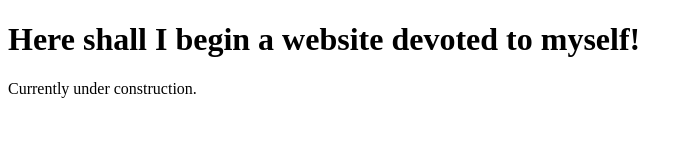
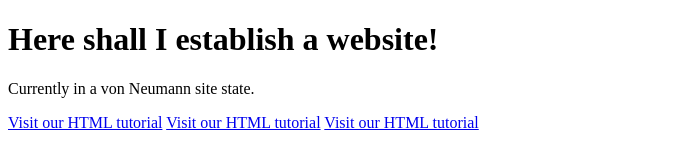
Before and after one commit to isusin/isusin.github.io, a plain HTML site: page index.html in a window 1280 px wide. Shown: the whole page, without its empty margins (0-693 px from the left). Drawn offline with Linux system fonts and the light colour scheme.

Commit message:
Update index.html

```diff
--- a/index.html
+++ b/index.html
@@ -1,7 +1,13 @@
 <!DOCTYPE html>
 <html>
 <body>
-<h1>Here shall I begin a website devoted to myself!</h1>
-<p>Currently under construction.</p>
+<h1>Here shall I establish a website!</h1>
+<p>Currently in a von Neumann site state.</p>
+
+<a href="https://www.w3schools.com/html/">Visit our HTML tutorial</a>
+
+<a href="https://www.w3schools.com/html/">Visit our HTML tutorial</a>
+
+<a href="https://www.w3schools.com/html/">Visit our HTML tutorial</a>
 </body>
 </html>
```
